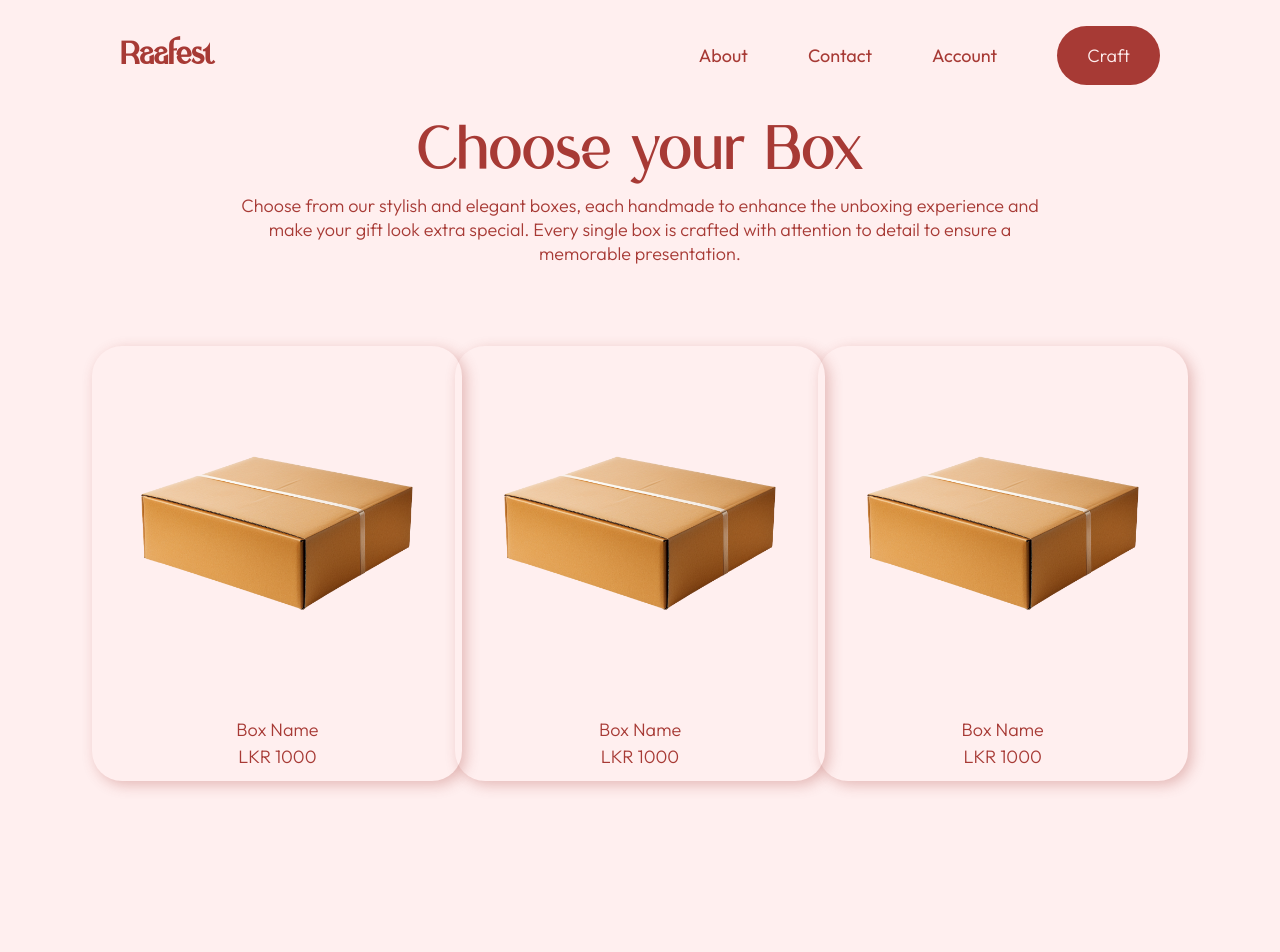
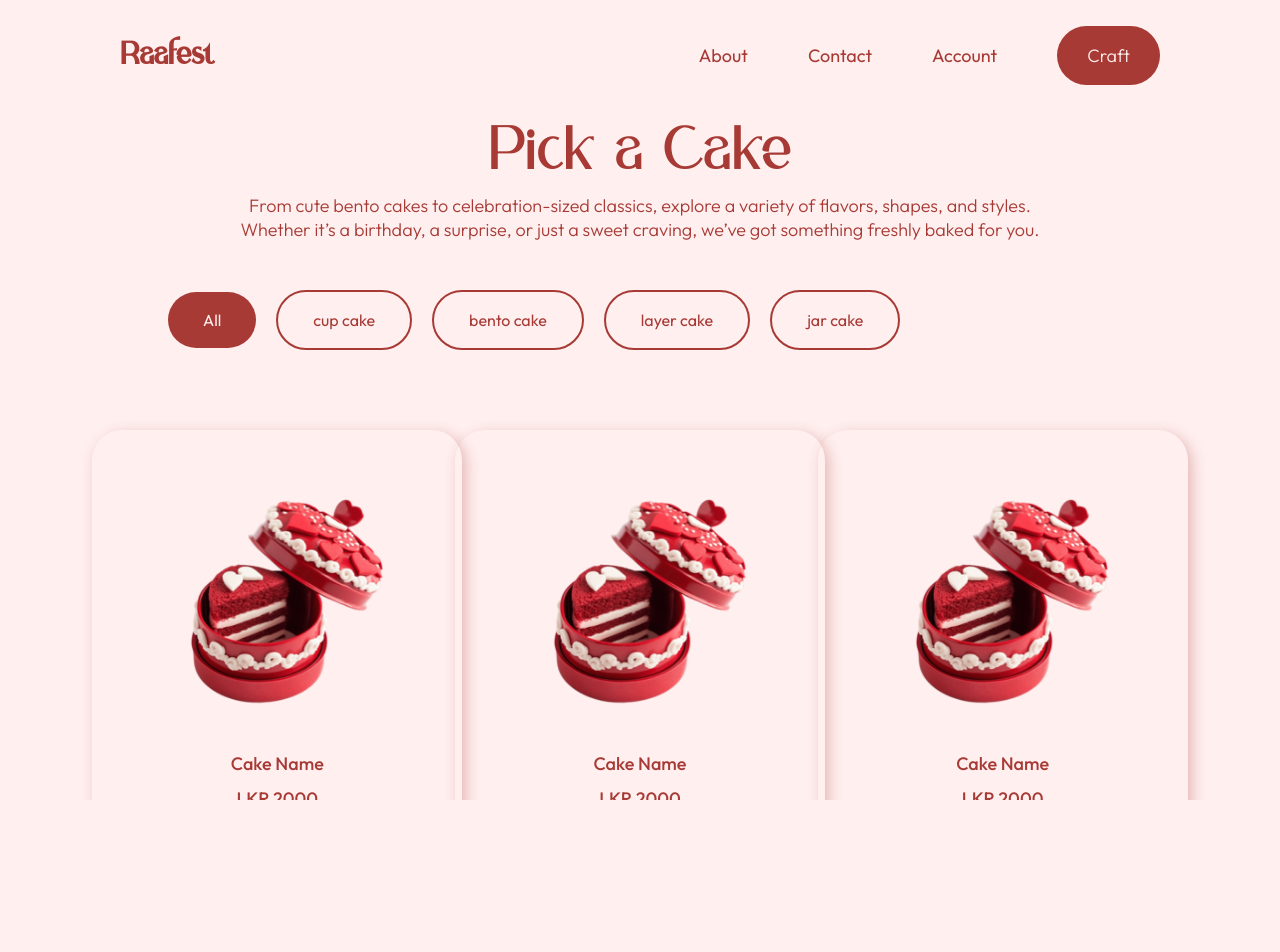
Before and after one commit to asjadahamed77/Raafath-tea-shop, a React (Vite) app in the folder client/: page /box in a window 1280 px wide. Shown: the top 952 px of the page. Built offline with nearby package versions, Linux system fonts and the light colour scheme.

Commit message:
Completed Cake section and working on box section

```diff
--- a/client/package.json
+++ b/client/package.json
@@ -12,10 +12,12 @@
   "dependencies": {
     "@tailwindcss/vite": "^4.1.8",
     "axios": "^1.9.0",
+    "framer-motion": "^12.15.0",
     "react": "^19.1.0",
     "react-dom": "^19.1.0",
     "react-icons": "^5.5.0",
     "react-router-dom": "^7.6.1",
+    "smooth-scroll": "^16.1.3",
     "tailwindcss": "^4.1.8"
   },
   "devDependencies": {
--- a/client/src/components/BuildBox.jsx
+++ b/client/src/components/BuildBox.jsx
@@ -33,7 +33,7 @@ const BuildBox = () => {
         },
     ]
   return (
-    <div className='xl:px-[120px] lg:px-[40px] md:px-[20px] sm:px-[16px] px-4 text-center flex flex-col items-center'>
+    <div id='buildBox' className='xl:px-[120px] lg:px-[40px] md:px-[20px] sm:px-[16px] px-4 text-center flex flex-col items-center'>
         <h1 className='text-center font-[400] text-[45px] leading-12 sm:text-[60px] font-volgue my-12'>How to Build your Box</h1>
      <div className='grid xl:grid-cols-4 sm:grid-cols-2 mt-12 gap-20'>
      {
@@ -50,7 +50,7 @@ const BuildBox = () => {
         ))
       }
      </div>
-     <Link to={'/box'} className='mt-20 w-fit py-[16px] px-[50px] text-[18px] font-light bg-primaryColor text-secondaryColor rounded-full cursor-pointer duration-300 hover:opacity-75 transition-opacity'>Build a Box</Link>
+     <Link   onClick={() => window.scrollTo(0, 0)}  to={'/box'} className='mt-20 w-fit py-[16px] px-[50px] text-[18px] font-light bg-primaryColor text-secondaryColor rounded-full cursor-pointer duration-300 hover:opacity-75 transition-opacity'>Build a Box</Link>
     </div>
   )
 }
--- a/client/src/index.css
+++ b/client/src/index.css
@@ -21,4 +21,5 @@ body, html {
     font-family: "Outfit", sans-serif;
     color: #a73a35;
     overflow-x: hidden;
+    scroll-behavior: smooth;
 }
--- a/client/src/pages/Box.jsx
+++ b/client/src/pages/Box.jsx
@@ -1,84 +1,279 @@
-import React, { useState } from 'react'
-import boxImage from '../assets/box/box.png'
+import React, { useState } from "react";
+import boxImage from "../assets/box/box.png";
+import cakeImage from "../assets/box/cake.png";
 
 const Box = () => {
+  const [chooseCake, setChooseCake] = useState(true);
+  const [chooseBox, setChooseBox] = useState(false);
   const box = [
     {
       id: "001",
-            boxName: 'Box Name',
-            boxPrice: 'LKR 1000',
+      boxName: "Box Name",
+      boxPrice: "LKR 1000",
       boxImage: boxImage,
     },
     {
       id: "002",
-            boxName: 'Box Name',
-            boxPrice: 'LKR 1000',
+      boxName: "Box Name",
+      boxPrice: "LKR 1000",
       boxImage: boxImage,
     },
     {
       id: "003",
-            boxName: 'Box Name',
-            boxPrice: 'LKR 1000',
+      boxName: "Box Name",
+      boxPrice: "LKR 1000",
       boxImage: boxImage,
     },
     {
       id: "004",
-            boxName: 'Box Name',
-            boxPrice: 'LKR 1000',
+      boxName: "Box Name",
+      boxPrice: "LKR 1000",
       boxImage: boxImage,
     },
     {
       id: "005",
-            boxName: 'Box Name',
-            boxPrice: 'LKR 1000',
+      boxName: "Box Name",
+      boxPrice: "LKR 1000",
       boxImage: boxImage,
     },
     {
       id: "006",
-            boxName: 'Box Name',
-            boxPrice: 'LKR 1000',
+      boxName: "Box Name",
+      boxPrice: "LKR 1000",
       boxImage: boxImage,
     },
-    ]
+  ];
 
+  const cakes = [
+    {
+      id: "001",
+      cakeName: "Cake Name",
+      cakePrice: "LKR 2000",
+      cakeImage: cakeImage,
+      category: "cup cake",
+    },
+    {
+      id: "002",
+      cakeName: "Cake Name",
+      cakePrice: "LKR 2000",
+      cakeImage: cakeImage,
+      category: "bento cake",
+    },
+    {
+      id: "003",
+      cakeName: "Cake Name",
+      cakePrice: "LKR 2000",
+      cakeImage: cakeImage,
+      category: "layer cake",
+    },
+    {
+      id: "004",
+      cakeName: "Cake Name",
+      cakePrice: "LKR 2000",
+      cakeImage: cakeImage,
+      category: "jar cake",
+    },
+    {
+      id: "005",
+      cakeName: "Cake Name",
+      cakePrice: "LKR 2000",
+      cakeImage: cakeImage,
+      category: "cup cake",
+    },
+    {
+      id: "006",
+      cakeName: "Cake Name",
+      cakePrice: "LKR 2000",
+      cakeImage: cakeImage,
+      category: "jar cake",
+    },
+    {
+      id: "007",
+      cakeName: "Cake Name",
+      cakePrice: "LKR 2000",
+      cakeImage: cakeImage,
+      category: "layer cake",
+    },
+    {
+      id: "008",
+      cakeName: "Cake Name",
+      cakePrice: "LKR 2000",
+      cakeImage: cakeImage,
+      category: "bento cake",
+    },
+  ];
+
+  const uniqueCategories = [...new Set(cakes.map((cake) => cake.category))];
+
+  const handleNext = () => {
+    setChooseCake(false);
+    setChooseBox(true);
+  };
+
+  const handleBack = () => {
+    setChooseCake(true);
+    setChooseBox(false);
+  };
+
+  const [filteredCategory, setFilteredCategory] = useState("all");
+  const displayedCakes =
+    filteredCategory === "all"
+      ? cakes
+      : cakes.filter((cake) => cake.category === filteredCategory);
+
+  const [selectedCakes, setSelectedCakes] = useState([]);
   const [boxSelected, setBoxSelected] = useState(null);
 
+  const toggleCakeSelection = (id) => {
+    if (selectedCakes.includes(id)) {
+      setSelectedCakes(selectedCakes.filter((cakeId) => cakeId !== id));
+    } else {
+      setSelectedCakes([...selectedCakes, id]);
+    }
+  };
   const handleBoxSelect = (index) => {
     setBoxSelected(index);
-    }
+  };
 
   return (
-        <div className='xl:px-[120px] lg:px-[40px] md:px-[20px] sm:px-[16px] px-4 py-20 flex flex-col items-center text-center'>
-            <div className='flex flex-col items-center'>
-                <h1 className='text-center font-[400] text-[45px] leading-12 sm:text-[60px] font-volgue my-12'>Choose your Box</h1>
-                <p className='w-[80%] text-center font-light leading-6 mt-[-30px] text-[18px]'>
-                    Choose from our stylish and elegant boxes, each handmade to enhance the unboxing experience and make your gift look extra special. Every single box is crafted with attention to detail to ensure a memorable presentation.
+    <div className="xl:px-[120px] lg:px-[40px] md:px-[20px] sm:px-[16px] px-4 py-20 flex flex-col  ">
+      {chooseCake && (
+        <>
+          <div className="flex flex-col items-center">
+            <h1 className="text-center font-[400] text-[45px] leading-12 sm:text-[60px] font-volgue my-12">
+              Pick a Cake
+            </h1>
+            <p className="w-[80%] text-center font-light leading-6 mt-[-30px] text-[18px]">
+              From cute bento cakes to celebration-sized classics, explore a
+              variety of flavors, shapes, and styles. Whether it’s a birthday, a
+              surprise, or just a sweet craving, we’ve got something freshly
+              baked for you.
+            </p>
+          </div>
+          <div className="flex flex-wrap items-center  md:gap-[20px] gap-4 mt-12 md:px-12  ">
+            <button
+              onClick={() => setFilteredCategory("all")}
+              className={`md:py-[16px] md:px-[35px] px-8 py-2 text-sm md:text-base rounded-full  ${
+                filteredCategory === "all"
+                  ? "bg-primaryColor text-secondaryColor"
+                  : "bg-transparent border-[2px]"
+              }`}
+            >
+              All
+            </button>
+            {uniqueCategories.map((item, index) => (
+              <button
+                key={index}
+                onClick={() => setFilteredCategory(item)}
+                className={`md:py-[16px] md:px-[35px] px-8 py-2 text-sm md:text-base rounded-full  ${
+                  filteredCategory === item
+                    ? "bg-primaryColor text-secondaryColor"
+                    : "bg-transparent border-[2px]"
+                }`}
+              >
+                {item}
+              </button>
+            ))}
+          </div>
+          <div className="grid sm:grid-cols-2 xl:grid-cols-3 gap-12 my-20 place-items-center w-fit text-center mx-auto ">
+            {displayedCakes.map((item, index) => (
+              <div
+                key={index}
+                className={`lg:w-[370px] h-[525px]  items-center  py-[50px] px-[75px] rounded-[30px] shadow-[4px_4px_14px_0]/30 hover:shadow-[4px_4px_14px_0]/70 cursor-pointer flex flex-col gap-[30px] `}
+              >
+                <div className="w-[215px] h-[262px]">
+                  <img
+                    src={item.cakeImage}
+                    alt={item.cakeName}
+                    className="w-full h-full  aspect-square "
+                  />
+                </div>
+                <div className="flex flex-col gap-[8px]">
+                  <p className="text-[18px] font-[500]">{item.cakeName}</p>
+                  <p className="text-[18px] font-[500]">{item.cakePrice}</p>
+                </div>
+                <button
+                  onClick={() => toggleCakeSelection(item.id)}
+                  className={`w-fit py-[16px] px-[58px] rounded-full font-light border-[2px] text-[18px] transition-colors duration-300 ${
+                    selectedCakes.includes(item.id)
+                      ? "bg-primaryColor text-secondaryColor"
+                      : "hover:bg-primaryColor hover:text-secondaryColor"
+                  }`}
+                >
+                  {selectedCakes.includes(item.id) ? "Added" : "Add to Box"}
+                </button>
+              </div>
+            ))}
+          </div>
+          <div className="flex items-center justify-between">
+            <button
+              onClick={handleBack}
+              className="text-sm md:text-base py-[15px] px-[40px] bg-transparent rounded-full border-[2px] font-light hover:opacity-75 duration-300 transition-opacity cursor-pointer"
+            >
+              Back
+            </button>
+            <button
+              onClick={handleNext}
+              className="text-sm md:text-base py-[15px] px-[40px] bg-primaryColor text-secondaryColor rounded-full border-[2px] font-light hover:opacity-75 duration-300 transition-opacity cursor-pointer"
+            >
+              Next
+            </button>
+          </div>
+        </>
+      )}
+
+      {chooseBox && (
+        <>
+          <div className="flex flex-col items-center">
+            <h1 className="text-center font-[400] text-[45px] leading-12 sm:text-[60px] font-volgue my-12">
+              Choose your Box
+            </h1>
+            <p className="w-[80%] text-center font-light leading-6 mt-[-30px] text-[18px]">
+              Choose from our stylish and elegant boxes, each handmade to
+              enhance the unboxing experience and make your gift look extra
+              special. Every single box is crafted with attention to detail to
+              ensure a memorable presentation.
             </p>
           </div>
 
-            <div className='grid sm:grid-cols-2 xl:grid-cols-3 gap-12 my-20 place-items-center w-fit'>
+          <div className="grid sm:grid-cols-2 xl:grid-cols-3 gap-12 my-20 place-items-center w-fit">
             {box.map((item, index) => (
               <div
                 key={item.id}
                 onClick={() => handleBoxSelect(index)}
                 className={`lg:w-[370px] h-[435px] flex flex-col items-center rounded-[30px] shadow-[4px_4px_14px_0]/30 hover:shadow-[4px_4px_14px_0]/70 cursor-pointer  ${
-                            boxSelected === index ? "border-[1px] border-primaryColor" : ""
+                  boxSelected === index
+                    ? "border-[1px] border-primaryColor"
+                    : ""
                 }`}
               >
-                        <div className='min-w-[286px] min-h-[286px]'>
-                            <img src={item.boxImage} alt={item.boxName} className='w-full h-full p-8 aspect-square' />
+                <div className="min-w-[286px] min-h-[286px]">
+                  <img
+                    src={item.boxImage}
+                    alt={item.boxName}
+                    className="w-full h-full p-8 aspect-square"
+                  />
                 </div>
-                        <p className='text-[18px] font-light'>{item.boxName}</p>
-                        <p className='text-[18px] font-light'>{item.boxPrice}</p>
+                <p className="text-[18px] font-light">{item.boxName}</p>
+                <p className="text-[18px] font-light">{item.boxPrice}</p>
               </div>
             ))}
           </div>
-            <div className='flex flex-col items-center gap-6 mt-8'>
-                <button className='bg-primaryColor rounded-full px-28 sm:px-32 py-4 text-secondaryColor text-sm sm:text-base hover:opacity-75 transition-opacity duration-300 cursor-pointer'>Next</button>
-                <button  className='bg-transparent rounded-full px-28 sm:px-32 py-4 text-primaryColor border-[2px] text-sm sm:text-base hover:bg-primaryColor hover:text-secondaryColor transition-opacity duration-300 cursor-pointer'>Back</button>
+          <div className="flex flex-col items-center gap-6 mt-8">
+            <button className="bg-primaryColor rounded-full px-28 sm:px-32 py-4 text-secondaryColor text-sm sm:text-base hover:opacity-75 transition-opacity duration-300 cursor-pointer">
+              Next
+            </button>
+            <a
+              href="/#buildBox"
+              className="bg-transparent rounded-full px-28 sm:px-32 py-4 text-primaryColor border-[2px] text-sm sm:text-base hover:bg-primaryColor hover:text-secondaryColor transition-opacity duration-300 cursor-pointer"
+            >
+              Back
+            </a>
           </div>
+        </>
+      )}
     </div>
-    )
-}
+  );
+};
 
-export default Box
+export default Box;
```
Also changed, not shown: client/src/assets/box/cake.png (added), 1 other file (tests, documents, lock files or other folders). Lines whose indentation alone changed are shown as unchanged.
